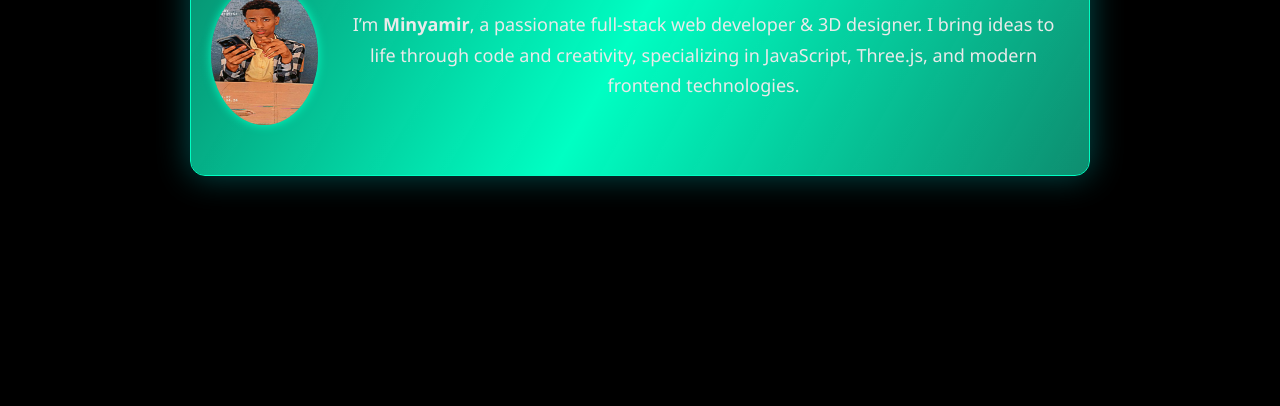
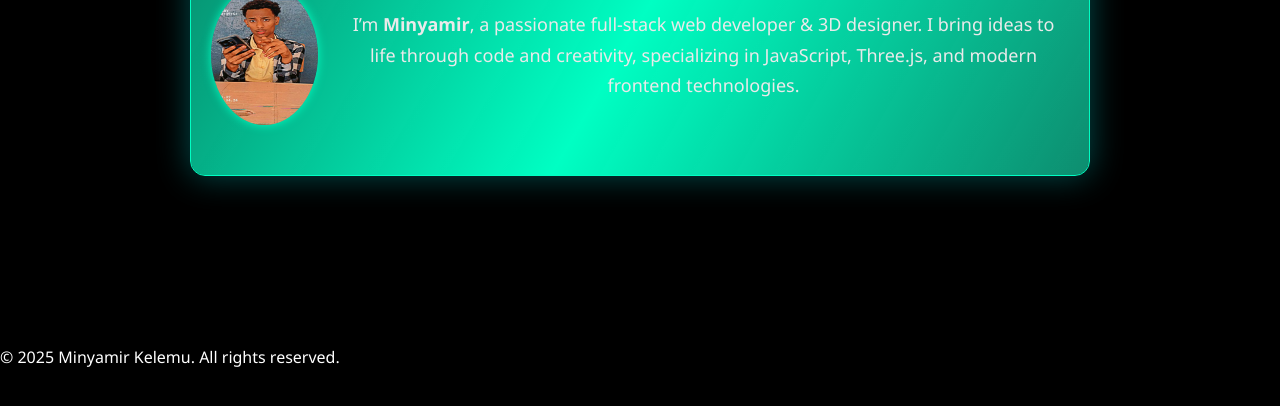
Before and after one commit to minyamir/portifoli, a plain HTML site: page index.html in a window 1280 px wide. Shown: the part 294-700 px from the top of the page. Drawn offline with Linux system fonts and the light colour scheme.

Commit message:
Update index.html

```diff
--- a/index.html
+++ b/index.html
@@ -37,6 +37,9 @@
   </div>
 
 
-<div> </div>
+<div><footer>
+  <p>&copy; 2025 Minyamir Kelemu. All rights reserved.</p>
+</footer>
+ </div>
 </body>
 </html>
```
